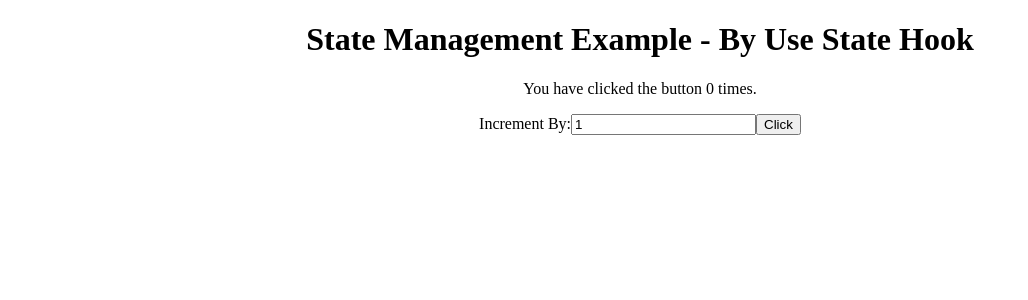
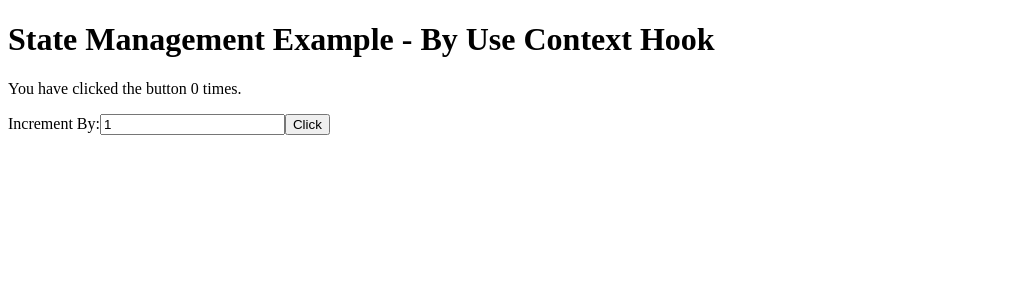
Before and after one commit to ArunJain12/react-software-architecture, a React (Create React App) app: page / in a window 1280 px wide. Shown: the top 300 px of the page, without its empty margins (0-1028 px from the left). Built offline with nearby package versions, Linux system fonts and the light colour scheme.

Commit message:
State Management By Use Context Hook

```diff
--- a/src/App.js
+++ b/src/App.js
@@ -1,12 +1,13 @@
 import './App.css';
 import { CounterButton } from './CounterButton';
+import { CounterProvider } from './CounterProvider';
 
 function App() {
   return (
-    <div className="App">
-      <h1>State Management Example - By Use State Hook</h1>
+    <CounterProvider>
+      <h1>State Management Example - By Use Context Hook</h1>
       <CounterButton />
-    </div>
+    </CounterProvider>
   );
 }
 
--- a/src/CounterButton.js
+++ b/src/CounterButton.js
@@ -1,7 +1,8 @@
-import { useState } from 'react';
+import { useState, useContext } from 'react';
+import { CounterContext } from './CounterContext';
 
 export const CounterButton = () => {
-    const [numberOfClicks, setNumberOfClicks] = useState(0);
+    const { numberOfClicks, increment } = useContext(CounterContext);
     const [incrementBy, setIncrementBy] = useState(1);
     return (
         <>
@@ -15,7 +16,7 @@ export const CounterButton = () => {
                 />
             </label>
             <button
-                onClick={() => setNumberOfClicks(numberOfClicks+incrementBy)}
+                onClick={() => increment(incrementBy)}
             >
                 Click
             </button>
--- /dev/null
+++ b/src/CounterContext.js
@@ -0,0 +1,3 @@
+import { createContext } from 'react';
+
+export const CounterContext = createContext();
--- /dev/null
+++ b/src/CounterProvider.js
@@ -0,0 +1,14 @@
+import { useState } from "react";
+import { CounterContext } from "./CounterContext";
+
+export const CounterProvider = ({ children }) => {
+    const [numberOfClicks, setNumberOfClicks] = useState(0);
+    const increment = incrementBy => {
+        setNumberOfClicks(numberOfClicks+incrementBy);
+    }
+    return (
+        <CounterContext.Provider value={{numberOfClicks, increment}}>
+            {children}
+        </CounterContext.Provider>
+    )
+};
```
Also changed, not shown: notes.txt.
